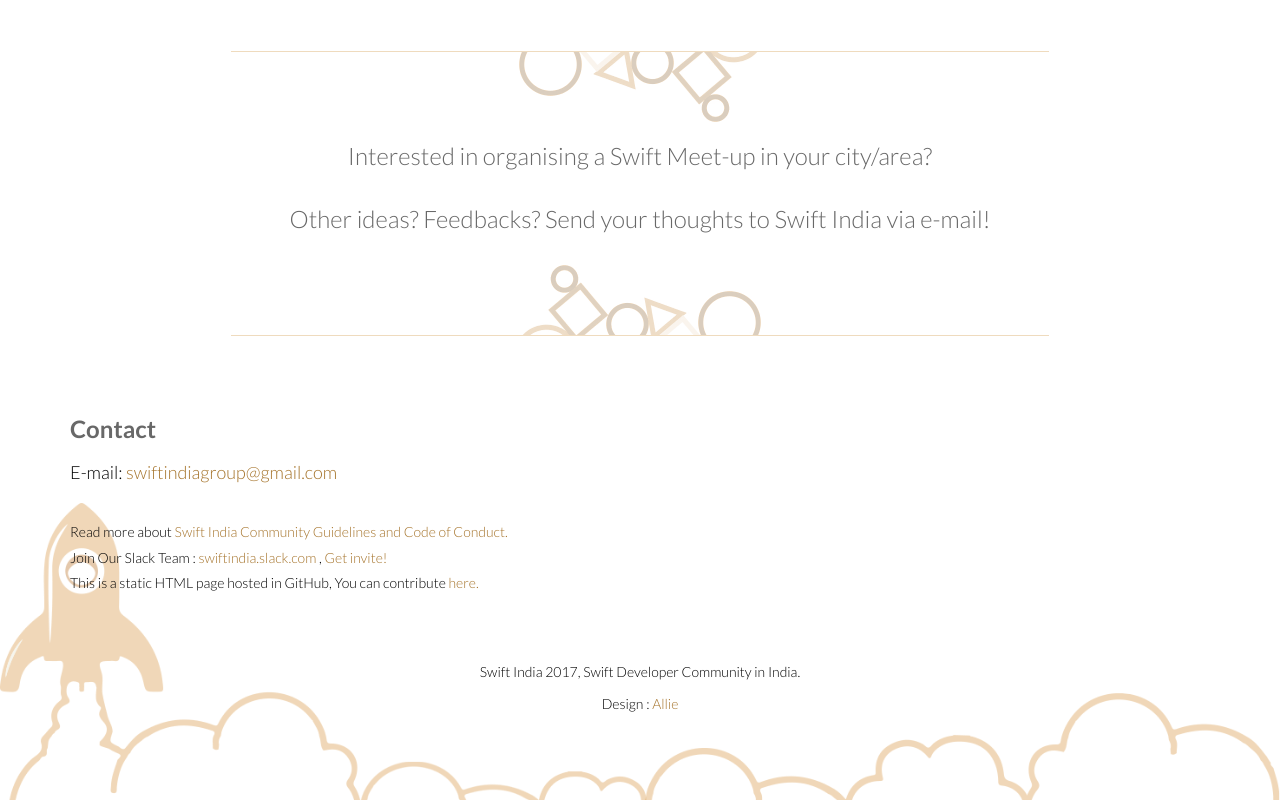
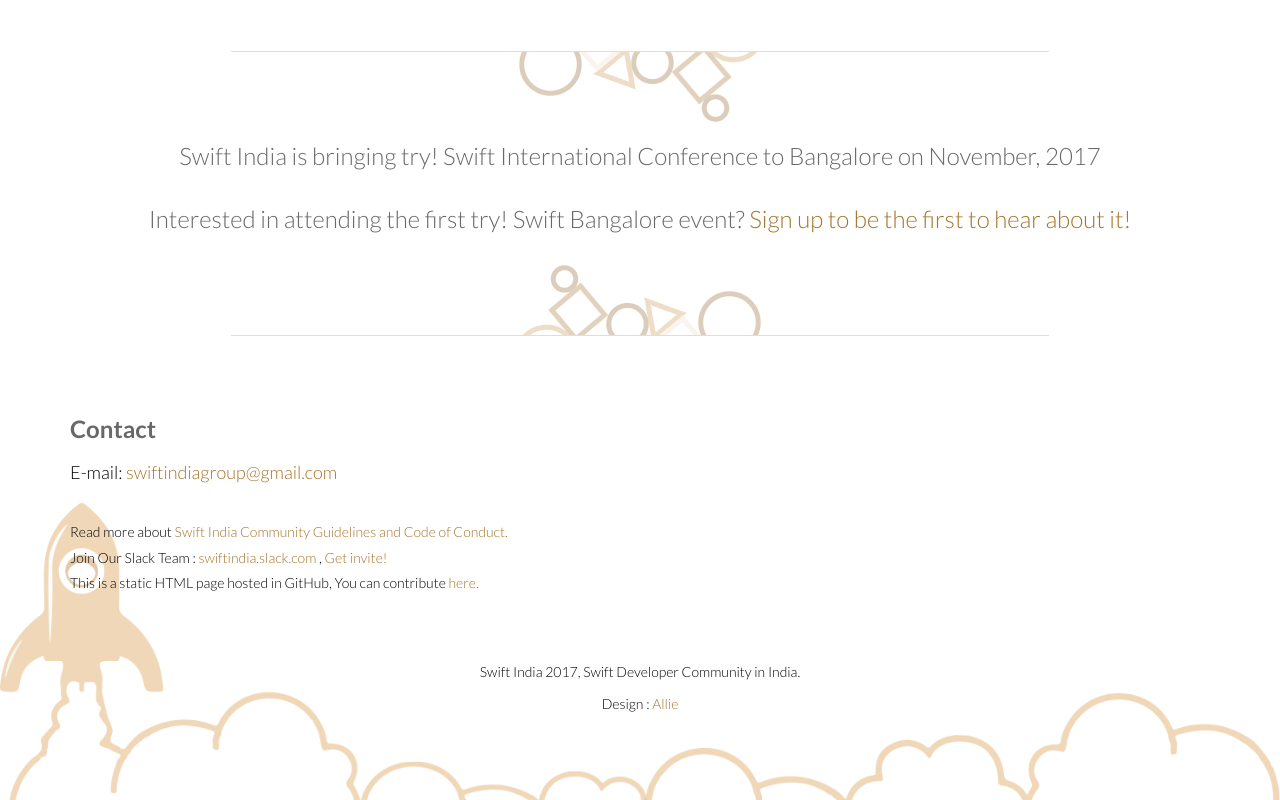
Before and after one commit to raunakrocks/swiftindia, a plain HTML site: page index.html in a window 1280 px wide. Shown: the part 6800-7600 px from the top of the page. Drawn offline with nearby package versions, Linux system fonts and the light colour scheme.

Commit message:
Update index.html

```diff
--- a/index.html
+++ b/index.html
@@ -684,8 +684,8 @@
                     <img src="images/home/under.png" class="img-responsive inline" alt="">
 
                      <h2>
-                        <p> Interested in organising a Swift Meet-up in your city/area? </p> </br>
-                        <p> Other ideas? Feedbacks? Send your thoughts to Swift India via e-mail! </p> </h2> </br>
+                        <p> Swift India is bringing try! Swift International Conference to Bangalore on November, 2017 </p> </br>
+                        <p> Interested in attending the first try! Swift Bangalore event? <a href="https://www.tryswift.co/events/2017/bangalore" target="_blank"> Sign up to be the first to hear about it! </a></p> </h2> </br>
 
                     <img src="images/home/upper.png" class="img-responsive inline" alt="">
 
```
